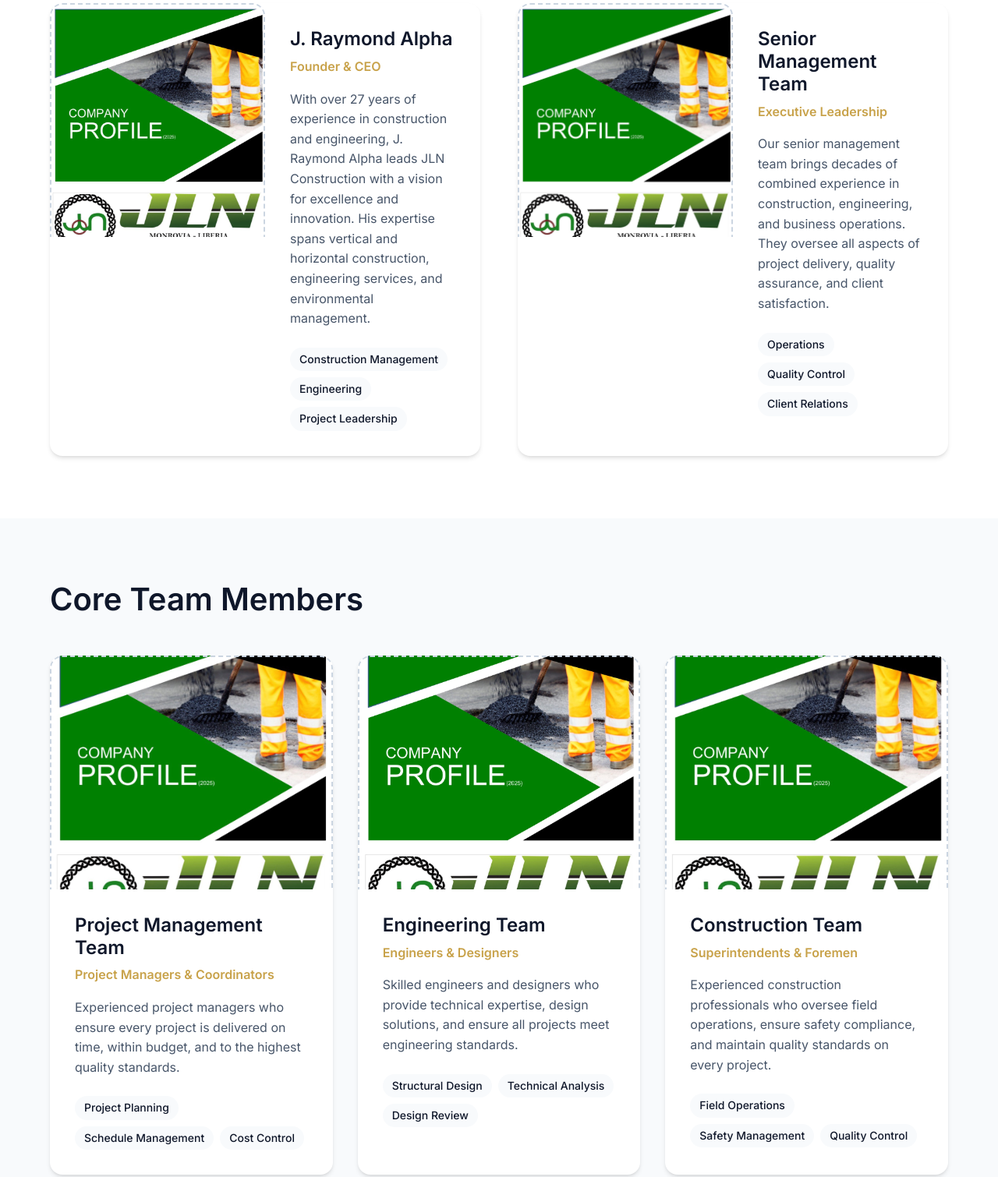
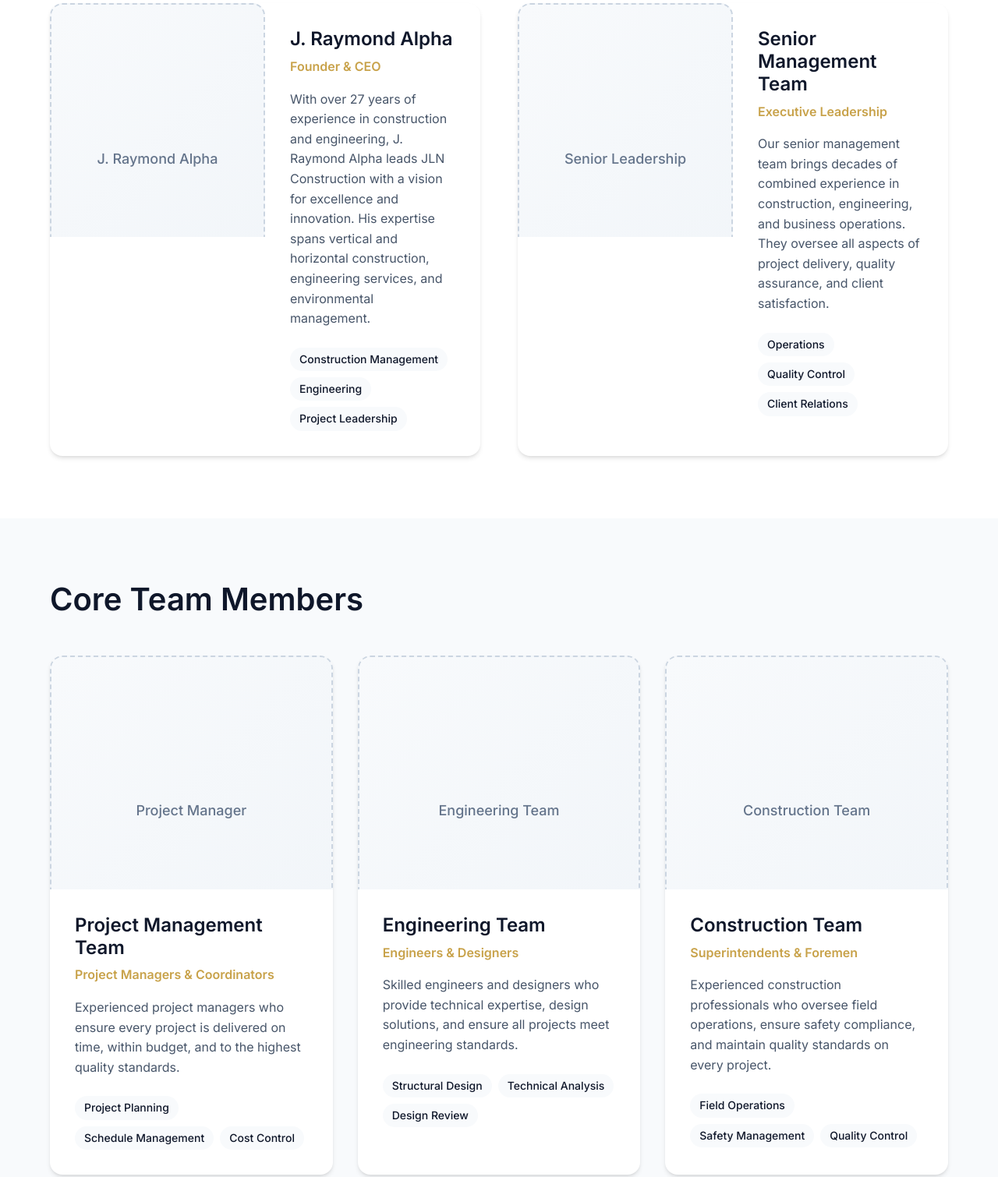
Before and after one commit to Acefayad2/JLN-Website, a plain HTML site: page team.html in a window 1280 px wide. Shown: the part 880-2390 px from the top of the page at 78% size. Drawn offline with Linux system fonts and the light colour scheme.

Commit message:
Remove ALL images from website: no PDF images, no placeholder images, clean slate for manual image addition

```diff
--- a/team.html
+++ b/team.html
@@ -66,8 +66,8 @@
         <div class="leadership-grid">
           <div class="team-member-card leadership">
             <div class="member-image">
-              <div class="image-placeholder" style="background-image:url('assets/images/about.jpg'); background-size:cover; background-position:center;">
-                <div class="placeholder-text" style="display:none;">J. Raymond Alpha</div>
+              <div class="image-placeholder">
+                <div class="placeholder-text">J. Raymond Alpha</div>
               </div>
             </div>
             <div class="member-info">
@@ -86,8 +86,8 @@
 
           <div class="team-member-card leadership">
             <div class="member-image">
-              <div class="image-placeholder" style="background-image:url('assets/images/hero.jpg'); background-size:cover; background-position:center;">
-                <div class="placeholder-text" style="display:none;">Senior Leadership</div>
+              <div class="image-placeholder">
+                <div class="placeholder-text">Senior Leadership</div>
             </div>
             </div>
             <div class="member-info">
@@ -113,8 +113,8 @@
         <div class="team-grid">
           <div class="team-member-card">
             <div class="member-image">
-              <div class="image-placeholder" style="background-image:url('assets/images/about.jpg'); background-size:cover; background-position:center;">
-                <div class="placeholder-text" style="display:none;">Project Manager</div>
+              <div class="image-placeholder">
+                <div class="placeholder-text">Project Manager</div>
               </div>
             </div>
             <div class="member-info">
@@ -133,8 +133,8 @@
 
           <div class="team-member-card">
             <div class="member-image">
-              <div class="image-placeholder" style="background-image:url('assets/images/hero.jpg'); background-size:cover; background-position:center;">
-                <div class="placeholder-text" style="display:none;">Engineering Team</div>
+              <div class="image-placeholder">
+                <div class="placeholder-text">Engineering Team</div>
               </div>
             </div>
             <div class="member-info">
@@ -153,8 +153,8 @@
 
           <div class="team-member-card">
             <div class="member-image">
-              <div class="image-placeholder" style="background-image:url('assets/images/project-lipa.jpg'); background-size:cover; background-position:center;">
-                <div class="placeholder-text" style="display:none;">Construction Team</div>
+              <div class="image-placeholder">
+                <div class="placeholder-text">Construction Team</div>
               </div>
             </div>
             <div class="member-info">
@@ -173,8 +173,8 @@
 
           <div class="team-member-card">
             <div class="member-image">
-              <div class="image-placeholder" style="background-image:url('assets/images/project-undrive.jpg'); background-size:cover; background-position:center;">
-                <div class="placeholder-text" style="display:none;">Environmental Team</div>
+              <div class="image-placeholder">
+                <div class="placeholder-text">Environmental Team</div>
               </div>
             </div>
             <div class="member-info">
```
Also changed, not shown: about.html (+2 -2 lines), index.html (+3 -3 lines), projects.html (+4 -4 lines).
